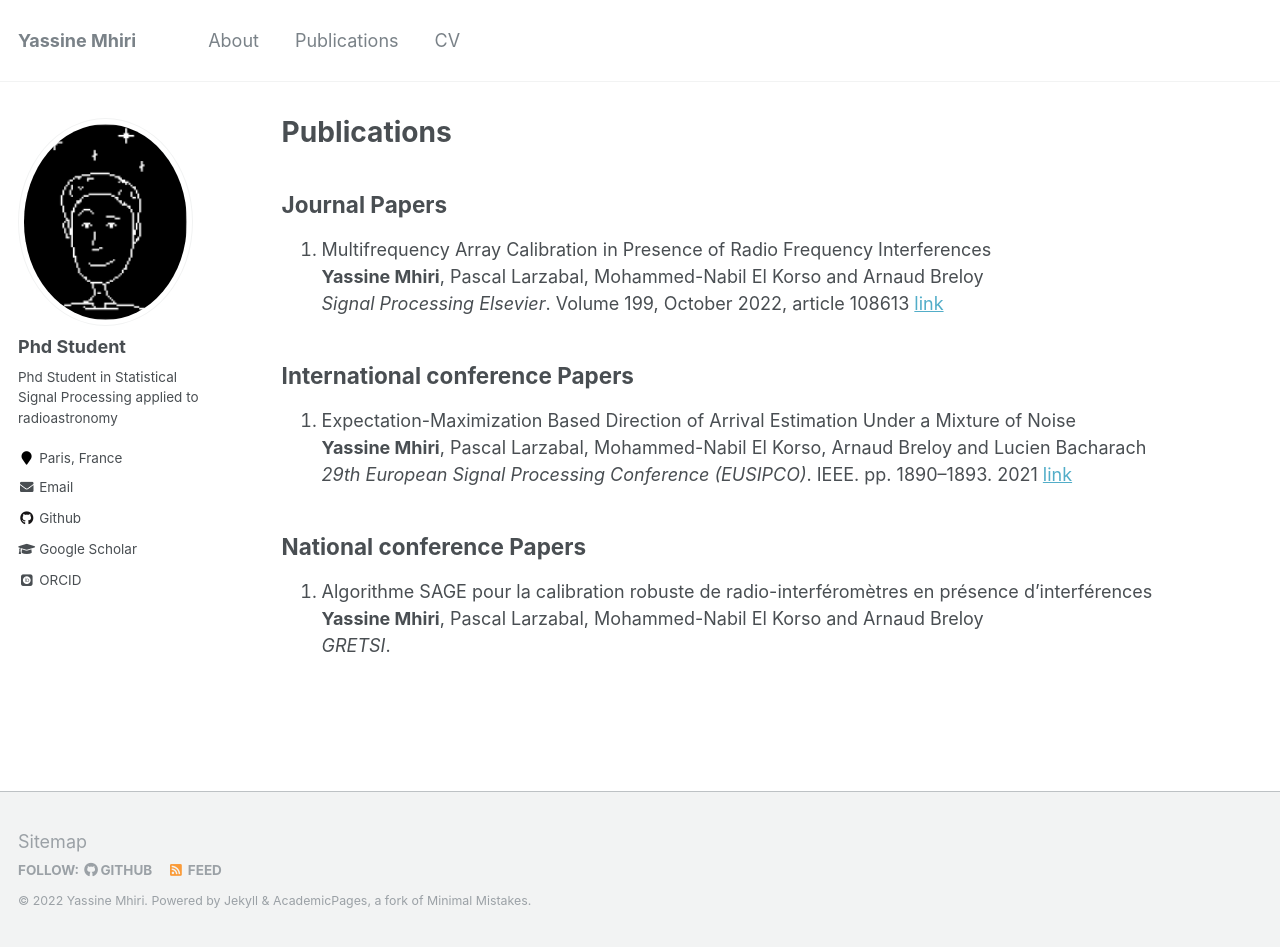
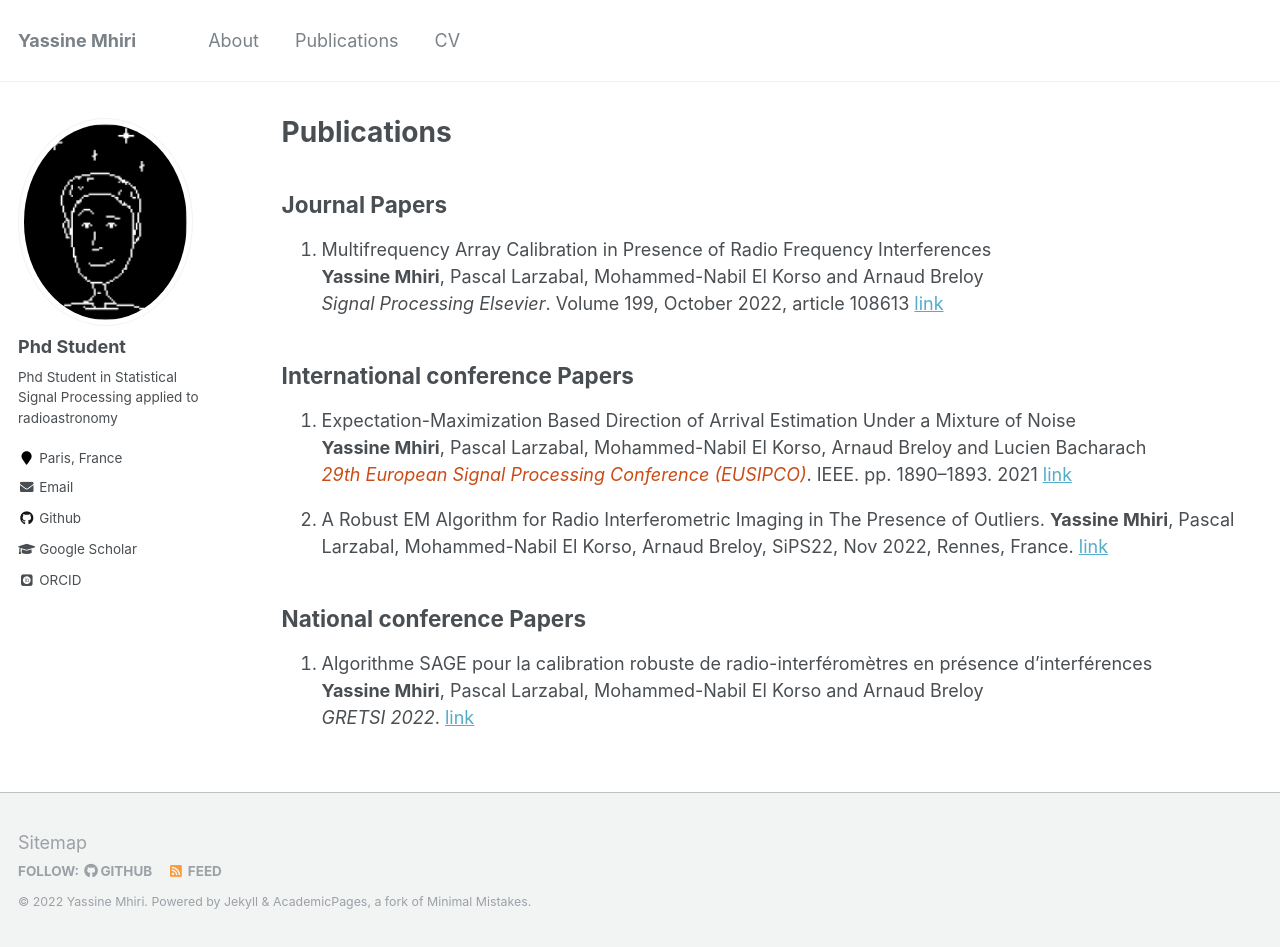
Before and after one commit to y-mhiri/y-mhiri.github.io, a Jekyll site: the page built from _pages/publications.md, in a window 1280 px wide and 947 px high. Built offline with Jekyll 4.4.1, drawn with Linux system fonts in a browser that asks for light colours; some web fonts are replaced.

Commit message:
updated version

```diff
--- a/_pages/publications.md
+++ b/_pages/publications.md
@@ -20,7 +20,8 @@ author_profile: true
 1. Multifrequency Array Calibration in Presence of Radio Frequency Interferences \
   **Yassine Mhiri**, Pascal Larzabal, Mohammed-Nabil El Korso and Arnaud Breloy \
   *Signal Processing Elsevier*. Volume 199, October 2022, article 108613
-  [link](https://www.sciencedirect.com/science/article/pii/S0165168422001530)
+  [link](https://arxiv.org/pdf/2202.07297.pdf)
+  <!-- [link](https://www.sciencedirect.com/science/article/pii/S0165168422001530) -->
 
 ## International conference Papers
 1. Expectation-Maximization Based Direction of Arrival Estimation Under a Mixture of Noise \
@@ -28,7 +29,12 @@ author_profile: true
   *29th European Signal Processing Conference (EUSIPCO)*. IEEE. pp. 1890–1893. 2021
   [link](https://hal.archives-ouvertes.fr/hal-03156738/document)
 
+2. A Robust EM Algorithm for Radio Interferometric Imaging in The Presence of Outliers.
+  **Yassine Mhiri**, Pascal Larzabal, Mohammed-Nabil El Korso, Arnaud Breloy,
+  SiPS22, Nov 2022, Rennes, France.
+  [link](https://hal.archives-ouvertes.fr/hal-03823295/document)
+
 ## National conference Papers
 1. Algorithme SAGE pour la calibration robuste de radio-interféromètres en présence d’interférences \
   **Yassine Mhiri**, Pascal Larzabal, Mohammed-Nabil El Korso and Arnaud Breloy \
-  *GRETSI*.
+  *GRETSI 2022*. [link](https://arxiv.org/pdf/2202.07297.pdf)
```
Also changed, not shown: _pages/about.md (+4 -1 lines), _pages/cv.md (+3 -3 lines).
